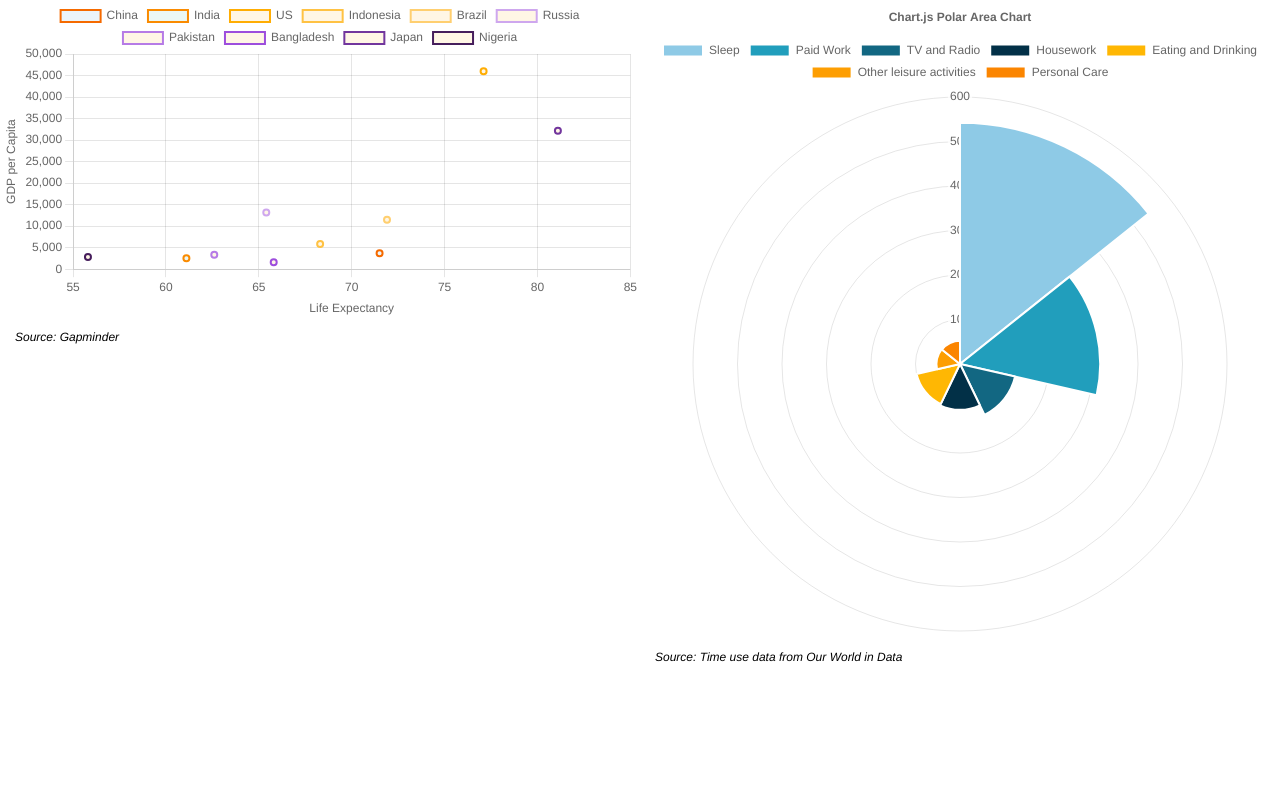
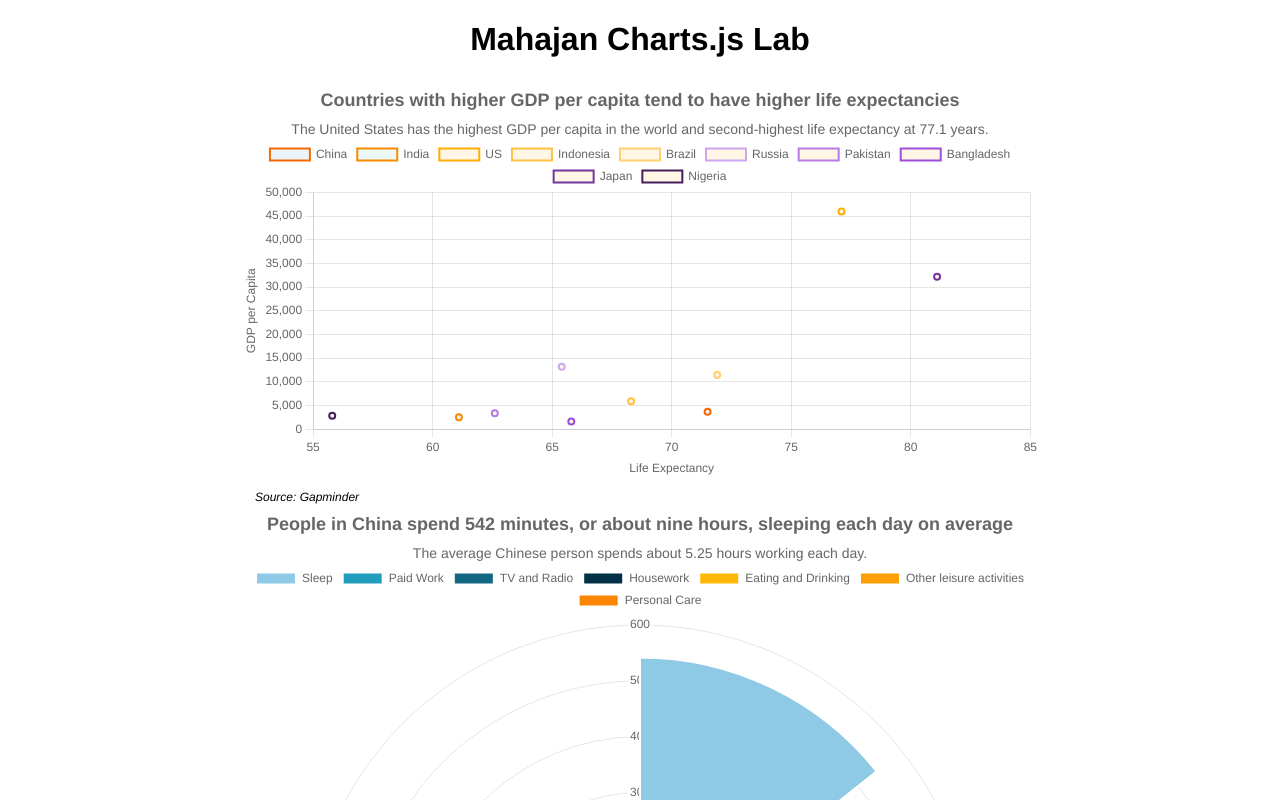
Before and after one commit to amahaja25/charts-js-lab, a plain HTML site: page index.html in a window 1280 px wide. Shown: the top 800 px of the page. Drawn offline with nearby package versions, Linux system fonts and the light colour scheme.

Commit message:
updated both charts

```diff
--- a/index.html
+++ b/index.html
@@ -4,13 +4,15 @@
     <!-- Required meta tags -->
     <meta charset="utf-8">
     <meta name="viewport" content="width=device-width, initial-scale=1.0">
-    <title>Line chart</title>
+    <title>Charts.js Lab</title>
     <!--Chart.js JS CDN-->
     <script src="https://cdn.jsdelivr.net/npm/chart.js"></script>
     <link rel="stylesheet" href="style.css">
 
 </head>
   <body>
+
+    <h1>Mahajan Charts.js Lab</h1>
 
     <!-- add this container and style to stylesheet to resize the graphic-->
     <div class="chartContainer">
--- a/javascript.js
+++ b/javascript.js
@@ -99,6 +99,23 @@ var ctx = document.getElementById('myChart').getContext('2d');
             ]
           },
           options: {
+            plugins: {
+                title: {
+                    display: true,
+                    text: 'Countries with higher GDP per capita tend to have higher life expectancies',
+                    font: {
+                        size: 18
+                    }
+                },
+                subtitle: {
+                    display: true,
+                    text: 'The United States has the highest GDP per capita in the world and second-highest life expectancy at 77.1 years.',
+                    font: {
+                        size: 14
+                    },
+                    color: '#666'
+                }
+            },
             scales: {
               y: {
                 title: {
@@ -131,7 +148,7 @@ var ctx = document.getElementById('myChart').getContext('2d');
                 'Personal Care'
               ],
               datasets: [{
-                label: 'My First Dataset',
+                label: 'Minutes per day',
                 data: [542, 315, 127, 103, 100, 53, 52],
                 backgroundColor: [
                   '#8ecae6',
@@ -152,7 +169,17 @@ var ctx = document.getElementById('myChart').getContext('2d');
                 },
                 title: {
                   display: true,
-                  text: 'Chart.js Polar Area Chart'
+                  text: 'People in China spend 542 minutes, or about nine hours, sleeping each day on average',
+                  font: {
+                    size: 18
+                  }
+                },
+                subtitle: {
+                    display: true,
+                    text: 'The average Chinese person spends about 5.25 hours working each day.',
+                    font: {
+                        size: 14
+                    },
                 }
               }
             }
--- a/style.css
+++ b/style.css
@@ -3,10 +3,12 @@
 }
 
 body {
-    margin: 0 auto;
+    margin: auto;
     width: 100%;
     display: flex;
     justify-content: center;
+    flex-direction: column;
+    align-items: center;
 }
 
 .source{
@@ -16,3 +18,7 @@ body {
     margin-top:10px;
     font-style: italic;
 }
+
+h1 {
+    font-family: helvetica, sans-serif;
+}
```
